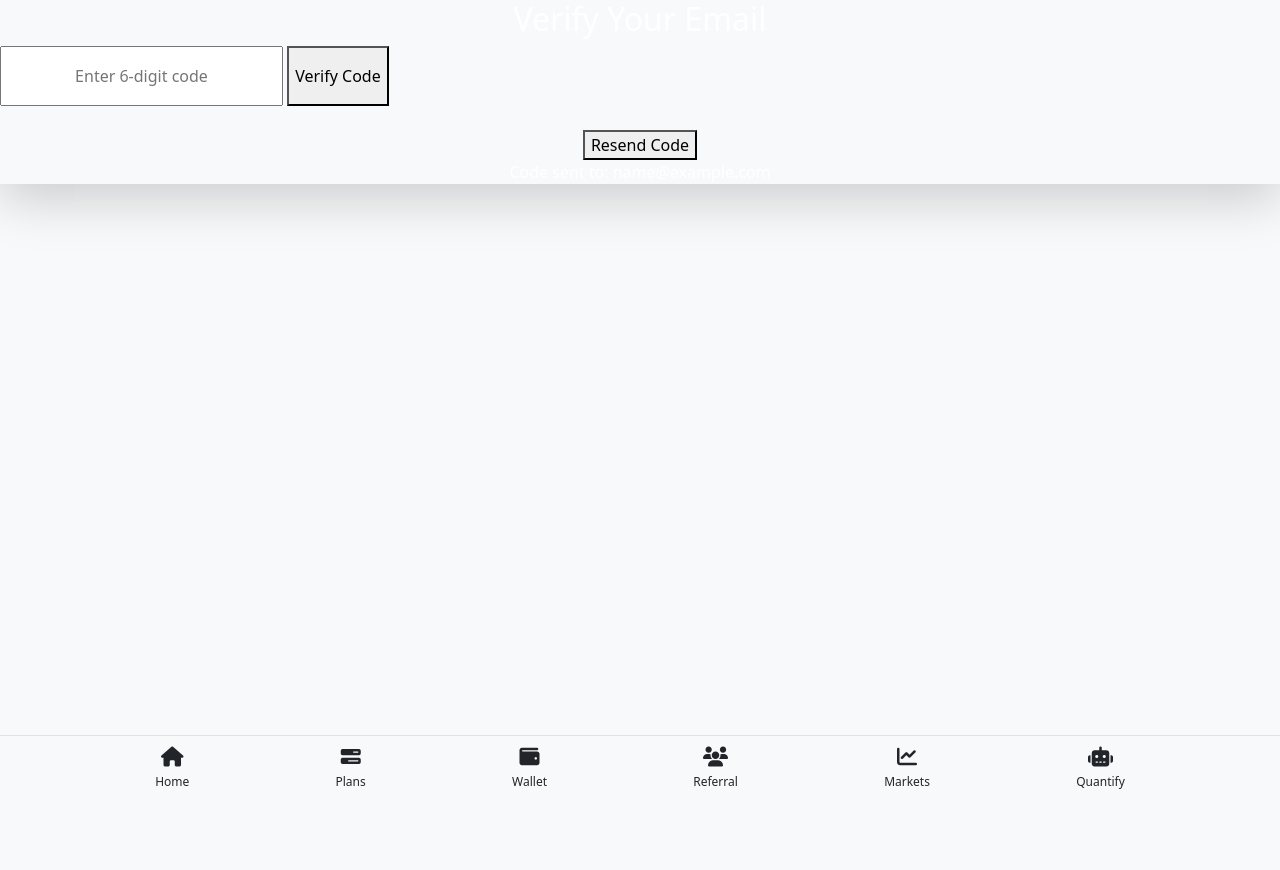
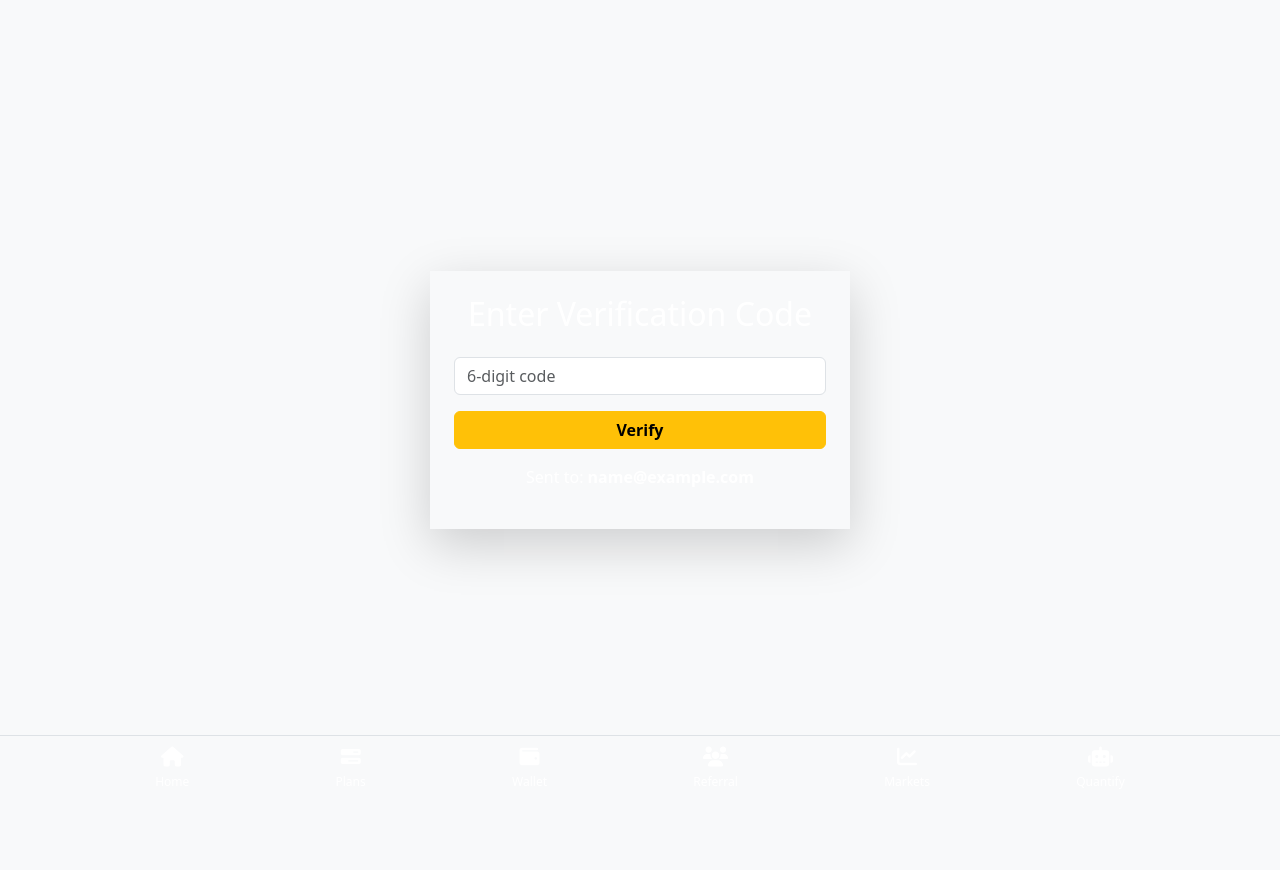
Before and after one commit to vumiiliakonga2-ctrl/-ai-invest-app, a Flask app: page /verify-code in a window 1280 px wide. Before the commit the page ends 789 px from the top, so only its background shows below. Run offline with Flask 3, Linux system fonts and the light colour scheme; the visitor is signed in with stand-in values (Sample User, id 1).

Commit message:
Update verify_code.html

```diff
--- a/templates/verify_code.html
+++ b/templates/verify_code.html
@@ -1,33 +1,36 @@
 {% extends "base.html" %}
 {% block title %}Verify Email{% endblock %}
+{% block body_class %}bg-blue-900 text-white{% endblock %}
 
 {% block content %}
-<div class="flex items-center justify-center min-h-screen bg-gray-900 text-white">
-  <div class="bg-gray-800 p-10 rounded-2xl shadow-lg w-full max-w-md">
-    <h2 class="text-3xl font-bold text-center mb-6 text-yellow-400">Verify Your Email</h2>
+<div class="d-flex justify-content-center align-items-center min-vh-100">
+  <div class="bg-blue-800 p-4 rounded-2xl shadow-lg w-100" style="max-width: 420px;">
+    <h2 class="text-2xl font-bold text-center mb-4 text-yellow-400">Enter Verification Code</h2>
 
-    <form method="POST" class="space-y-5">
-      <input
-        type="text"
-        name="code"
-        placeholder="Enter 6-digit code"
-        maxlength="6"
-        pattern="\d{6}"
-        required
-        class="w-full px-4 py-3 bg-gray-700 rounded-xl text-white placeholder-gray-400 text-center text-lg tracking-widest"
-      />
+    {% with messages = get_flashed_messages(with_categories=true) %}
+      {% if messages %}
+        {% for category, message in messages %}
+          <div class="mb-3 p-3 rounded text-sm font-semibold
+                      {% if category == 'success' %}bg-success text-white
+                      {% elif category == 'warning' %}bg-warning text-dark
+                      {% elif category == 'danger' or category == 'error' %}bg-danger text-white
+                      {% else %}bg-secondary text-white{% endif %}">
+            {{ message }}
+          </div>
+        {% endfor %}
+      {% endif %}
+    {% endwith %}
 
-      <button type="submit" class="w-full bg-yellow-400 hover:bg-yellow-500 text-black font-semibold py-3 rounded-xl transition duration-300">
-        Verify Code
+    <form method="POST" class="space-y-4">
+      <input type="text" name="code" placeholder="6-digit code" required
+             class="form-control bg-blue-700 text-white border border-blue-500 placeholder-gray-300" />
+      <button type="submit" class="btn btn-warning w-100 mt-3 fw-bold">
+        Verify
       </button>
     </form>
 
-    <form method="POST" action="/resend-code" class="mt-4 text-center">
-      <button type="submit" class="text-sm text-yellow-400 hover:underline">Resend Code</button>
-    </form>
-
-    <p class="text-center text-gray-400 mt-6 text-sm">
-      Code sent to: <span class="text-white font-medium">{{ email }}</span>
+    <p class="text-center text-gray-300 mt-3 text-sm">
+      Sent to: <strong>{{ email }}</strong>
     </p>
   </div>
 </div>
```
